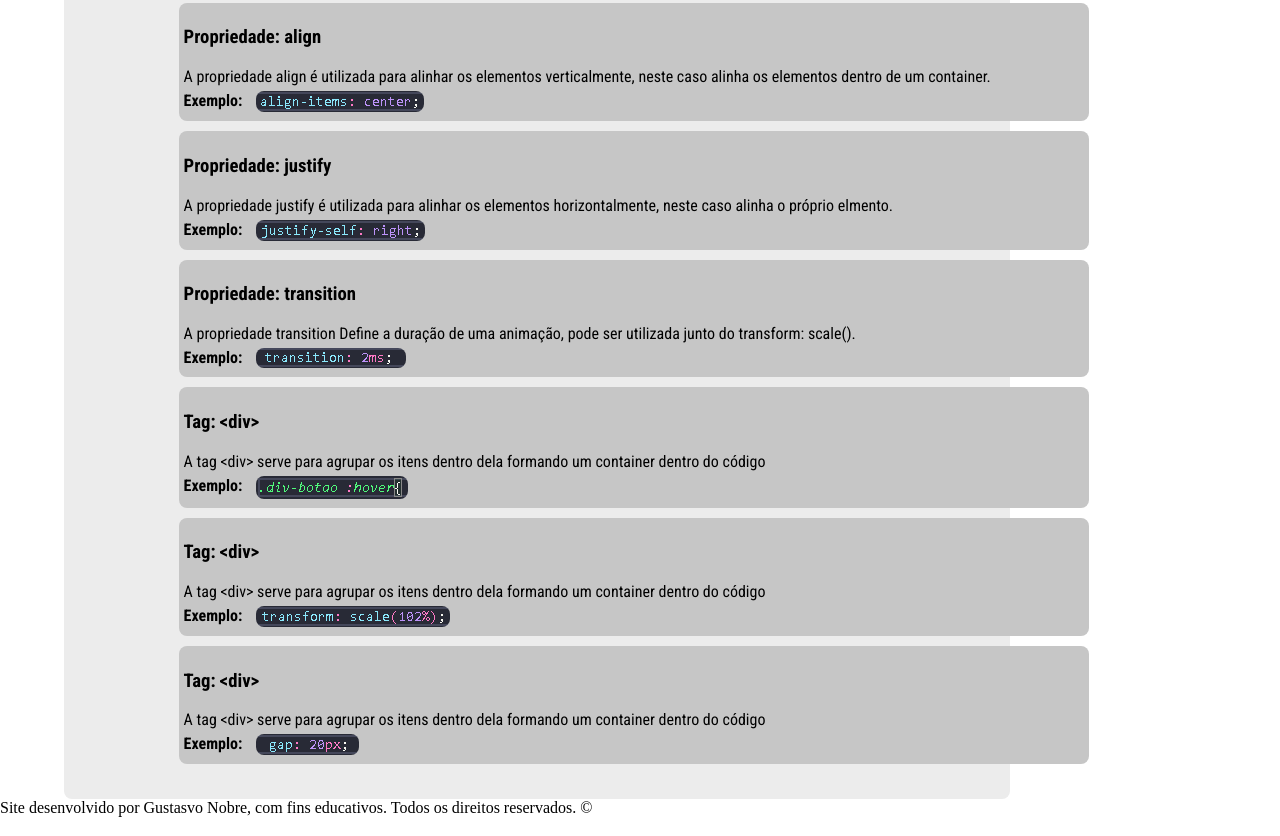
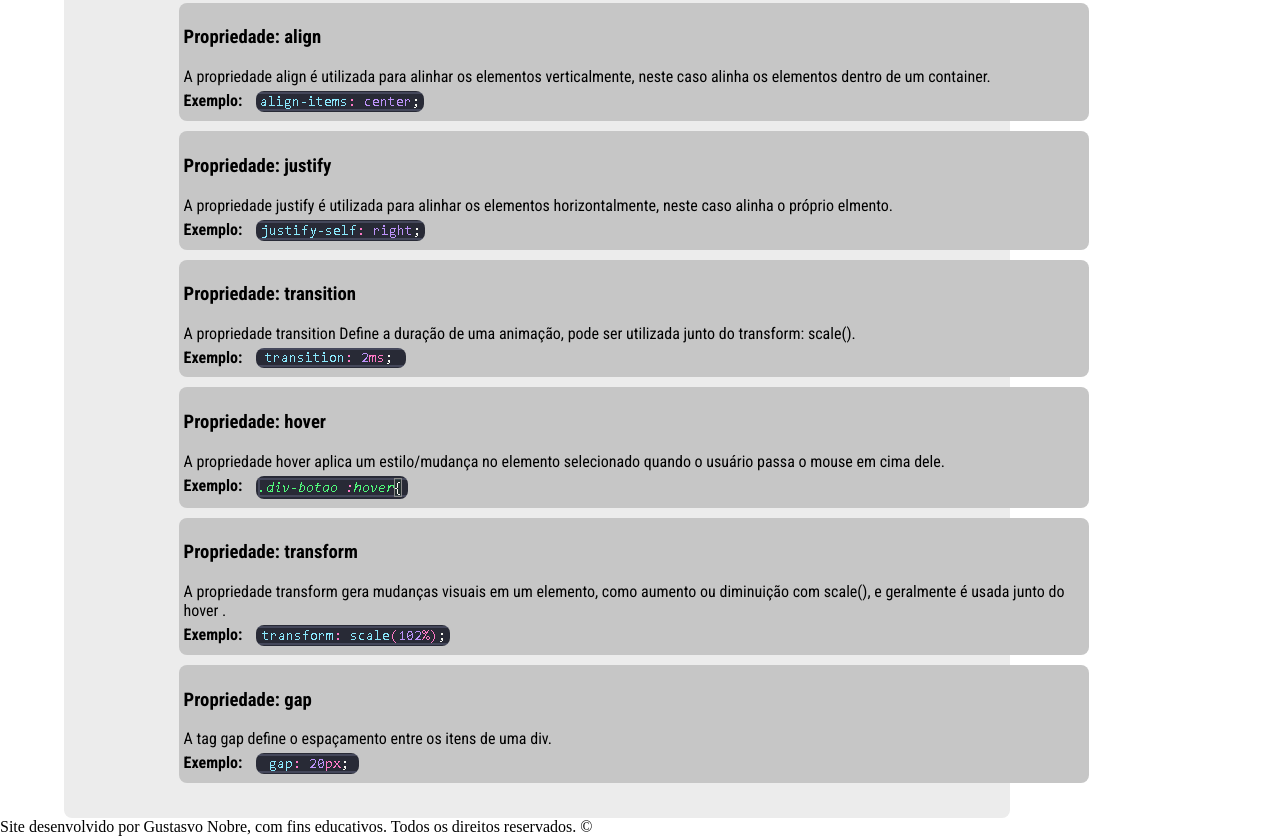
Before and after one commit to nobre0606/Glossario-T-cnico, a plain HTML site: page css.html in a window 1280 px wide. Shown: the part 1004-1840 px from the top of the page. Drawn offline with Linux system fonts and the light colour scheme.

Commit message:
subindo projeto

```diff
--- a/css.html
+++ b/css.html
@@ -152,8 +152,8 @@
         </div>
 
         <div class="item">
-            <h3>Tag: <code class="titulo">&lt;div&gt;</code></h3>
-            <P id="hover">A tag <code>&lt;div&gt;</code> serve para agrupar os itens dentro dela formando um container dentro do código</P>
+            <h3>Propriedade: <code class="titulo">hover</code></h3>
+            <P id="hover">A propriedade <code>hover</code> aplica um estilo/mudança no elemento selecionado quando o usuário passa o mouse em cima dele.</P>
 
             <div class="texto-img">
                 <p>Exemplo:</p>
@@ -165,8 +165,8 @@
         </div>
 
         <div class="item">
-            <h3>Tag: <code class="titulo">&lt;div&gt;</code></h3>
-            <P>A tag <code>&lt;div&gt;</code> serve para agrupar os itens dentro dela formando um container dentro do código</P>
+            <h3>Propriedade: <code class="titulo">transform</code></h3>
+            <P>A propriedade <code>transform</code> gera mudanças visuais em um elemento, como aumento ou diminuição com scale(), e geralmente é usada junto do hover .</P>
 
             <div class="texto-img">
                 <p>Exemplo:</p>
@@ -178,8 +178,8 @@
         </div>
 
         <div class="item">
-            <h3>Tag: <code class="titulo">&lt;div&gt;</code></h3>
-            <P>A tag <code>&lt;div&gt;</code> serve para agrupar os itens dentro dela formando um container dentro do código</P>
+            <h3>Propriedade: <code class="titulo">gap</code></h3>
+            <P>A tag <code>gap</code> define o espaçamento entre os itens de uma div.</P>
 
             <div class="texto-img">
                 <p>Exemplo:</p>
```
